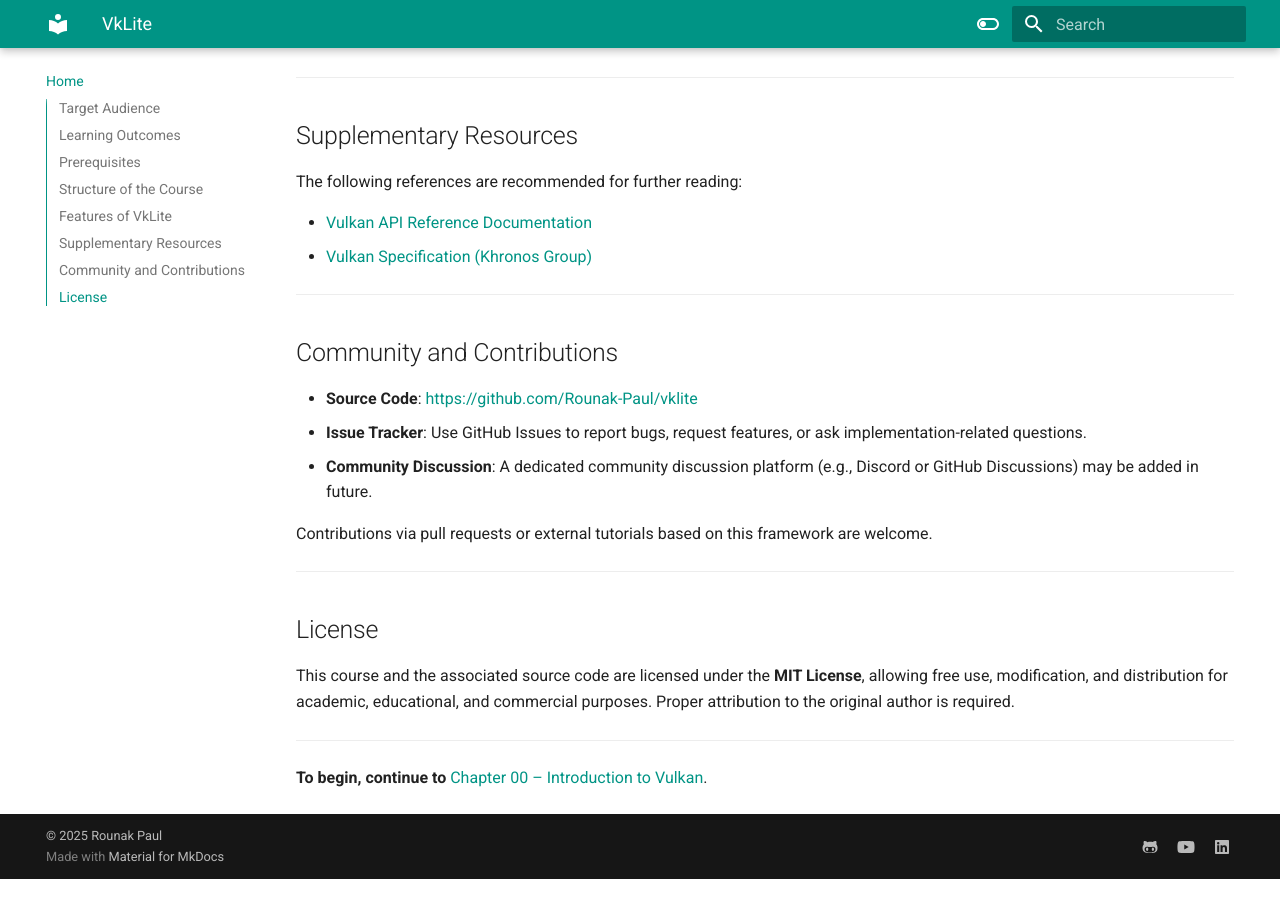
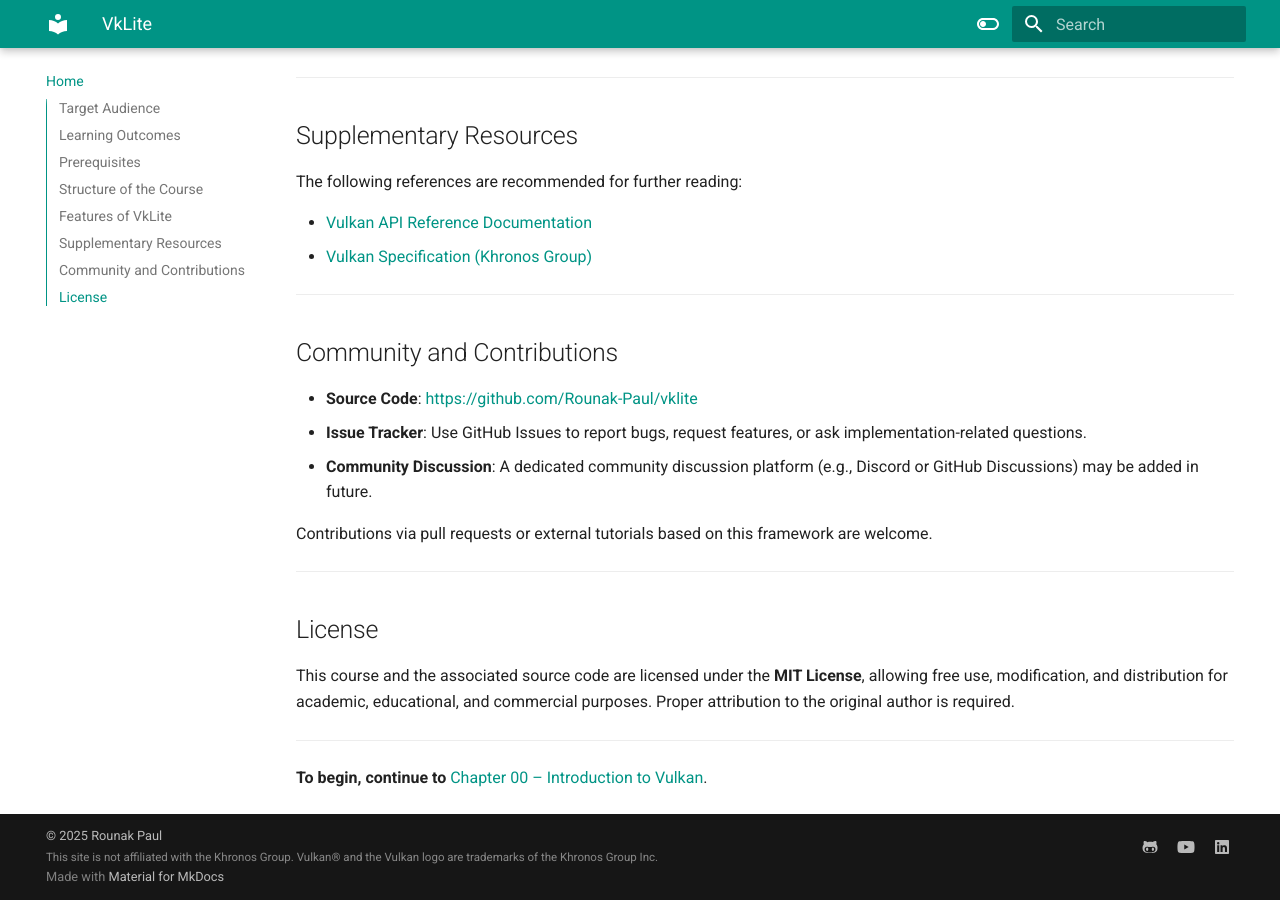
Before and after one commit to Rounak-Paul/vklite, an MkDocs documentation site: the page built from docs/docs/index.md, in a window 1280 px wide and 900 px high, scrolled down 2823 px. Built offline with MkDocs 1.6.1 and Material for MkDocs 9.7.7, drawn with Linux system fonts in a browser that asks for light colours; before the commit the page ends 3702 px from its top, so only the background shows below that.

Commit message:
wip vulkan SDK page

```diff
--- a/docs/mkdocs.yml
+++ b/docs/mkdocs.yml
@@ -65,3 +65,7 @@ extra:
 
 copyright: |
   &copy; 2025 <a href="https://github.com/Rounak-Paul"  target="_blank" rel="noopener">Rounak Paul</a>
+  <br>
+  <span style="font-size: 0.9em; color: #888;">
+    This site is not affiliated with the Khronos Group. Vulkan® and the Vulkan logo are trademarks of the Khronos Group Inc.
+  </span>
```
Also changed, not shown: docs/docs/01/Vulkan_SDK.md (+61 -0 lines), docs/docs/01/lunarG.png (added), docs/docs/01/vkcube.png (added).
